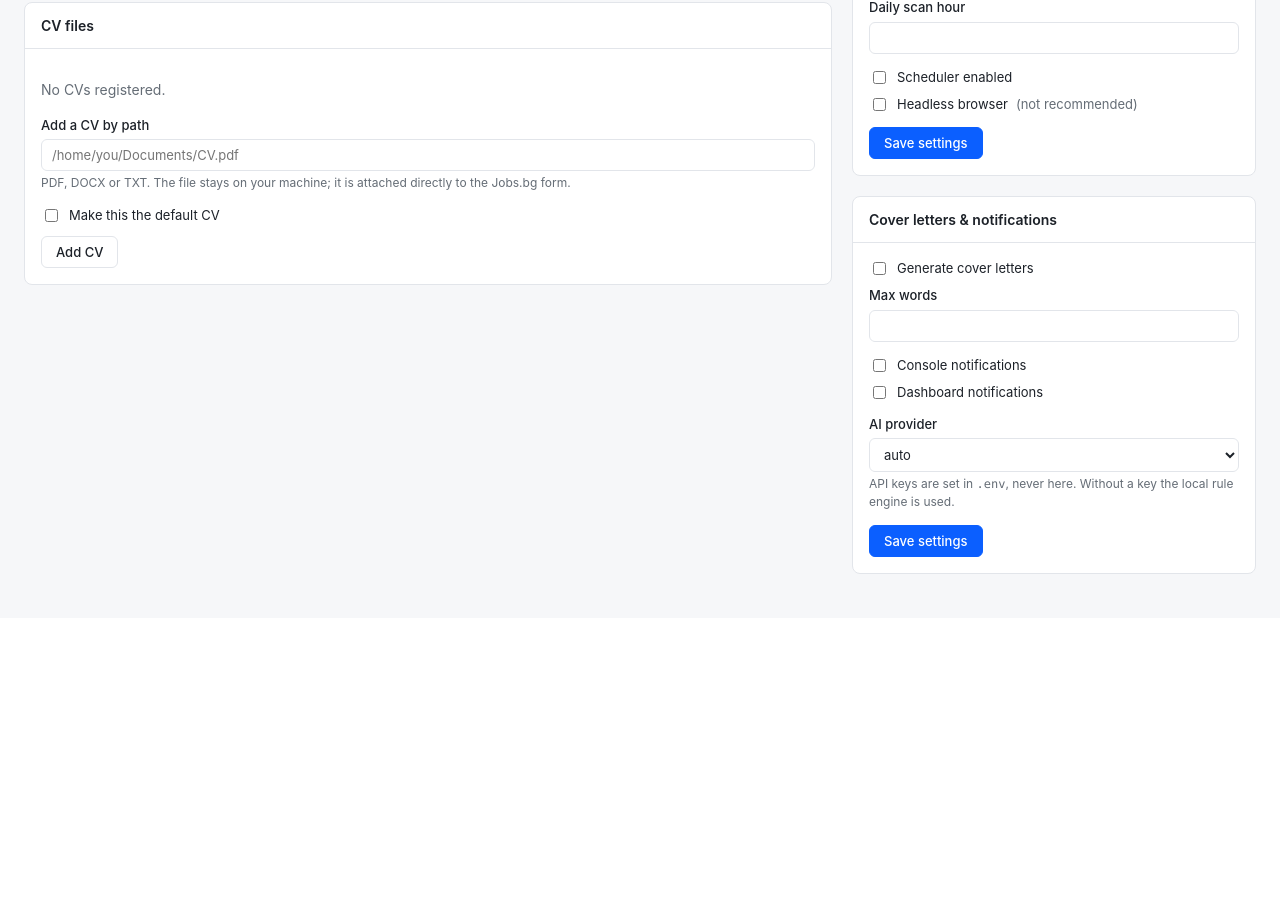
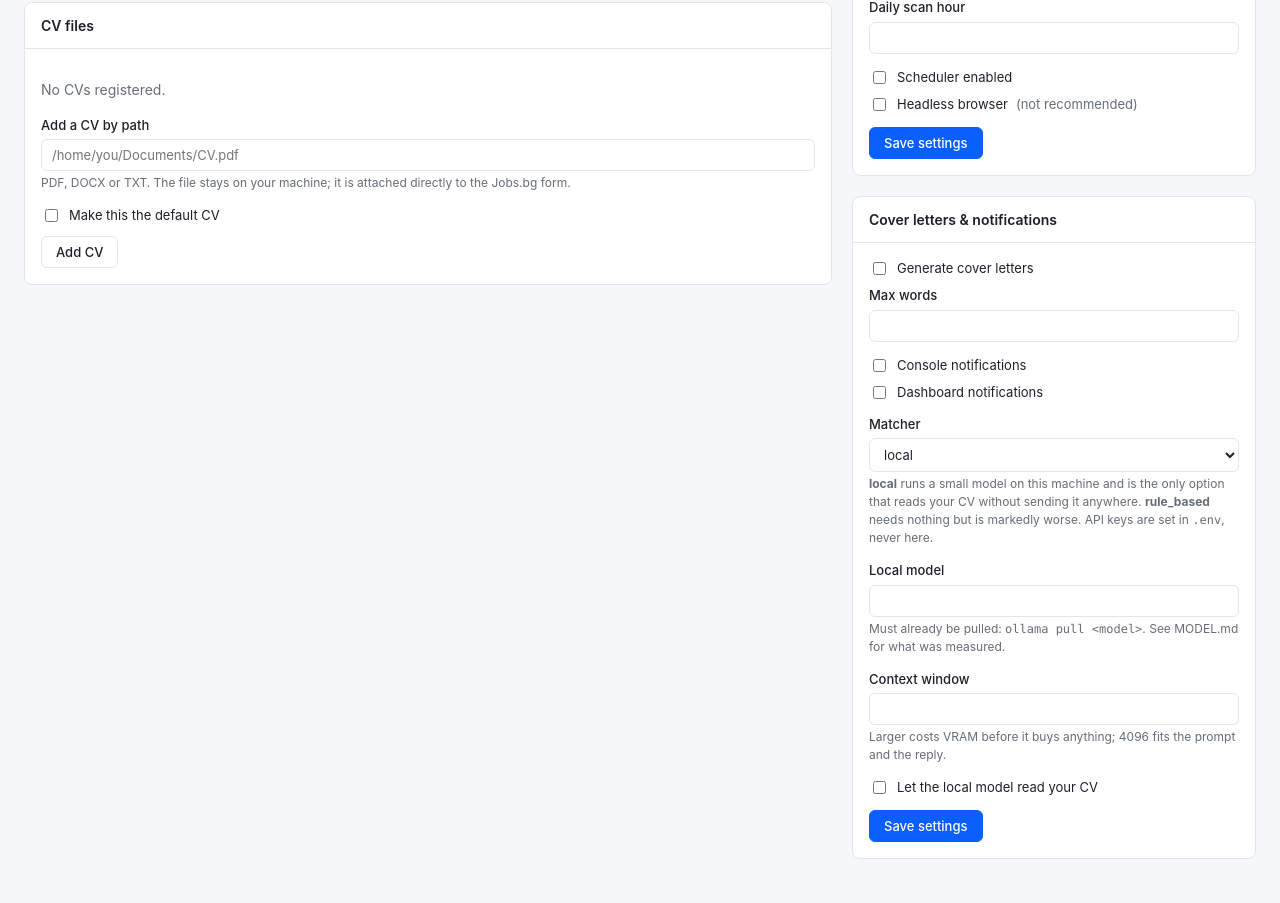
Before and after one commit to kristiyangeorgievpoklitar-prog/jobs-project, a FastAPI app: template src/jobhunter/web/templates/settings.html in a window 1280 px wide. Shown: the part 1208-2111 px from the top of the page. Before the commit the page ends 1782 px from the top, so only its background shows below. Run offline with FastAPI, Linux system fonts and the light colour scheme; the template is opened without the code that fills it, so the values that code supplies are empty; parts of the project's set-up code (start-up, migrations or seed data) failed here and were passed over.

Commit message:
Make the local model configurable from the dashboard
Which model you pulled and how much of it fits on your GPU are the two settings
a user actually needs to change, and both required editing .env.

Co-Authored-By: Claude Opus 5 <noreply@anthropic.com>

```diff
--- a/src/jobhunter/settings_store.py
+++ b/src/jobhunter/settings_store.py
@@ -38,6 +38,12 @@ EDITABLE_KEYS: dict[str, type] = {
     "notify_console": bool,
     "notify_dashboard": bool,
     "ai_provider": str,
+    # The model and its context budget are the two settings a user actually
+    # needs to change: which model they pulled, and how much of it fits on
+    # their GPU. The rest of the local-model config is left to .env.
+    "local_model": str,
+    "local_model_num_ctx": int,
+    "send_cv_text_to_local_model": bool,
 }
 
 
--- a/src/jobhunter/web/templates/settings.html
+++ b/src/jobhunter/web/templates/settings.html
@@ -160,12 +160,30 @@
           <label style="display:flex;align-items:center;gap:8px;font-weight:400;margin-bottom:8px"><input type="checkbox" name="notify_console" {{ 'checked' if settings.notify_console }}> Console notifications</label>
           <label style="display:flex;align-items:center;gap:8px;font-weight:400;margin-bottom:12px"><input type="checkbox" name="notify_dashboard" {{ 'checked' if settings.notify_dashboard }}> Dashboard notifications</label>
           <div class="field">
-            <label>AI provider</label>
+            <label>Matcher</label>
             <select name="ai_provider" style="width:100%">
-              {% for p in ['auto','rule_based','anthropic','openai'] %}<option value="{{ p }}" {{ 'selected' if overrides.get('ai_provider', settings.ai_provider) == p }}>{{ p }}</option>{% endfor %}
+              {% for p in ['local','rule_based','auto','anthropic','openai'] %}<option value="{{ p }}" {{ 'selected' if overrides.get('ai_provider', settings.ai_provider) == p }}>{{ p }}</option>{% endfor %}
             </select>
-            <div class="hint">API keys are set in <span class="mono">.env</span>, never here. Without a key the local rule engine is used.</div>
+            <div class="hint">
+              <strong>local</strong> runs a small model on this machine and is the only option that
+              reads your CV without sending it anywhere. <strong>rule_based</strong> needs nothing
+              but is markedly worse. API keys are set in <span class="mono">.env</span>, never here.
+            </div>
           </div>
+          <div class="field">
+            <label>Local model</label>
+            <input type="text" name="local_model" value="{{ overrides.get('local_model', settings.local_model) }}" style="width:100%">
+            <div class="hint">Must already be pulled: <span class="mono">ollama pull &lt;model&gt;</span>. See MODEL.md for what was measured.</div>
+          </div>
+          <div class="field">
+            <label>Context window</label>
+            <input type="number" min="1024" max="32768" step="1024" name="local_model_num_ctx" value="{{ overrides.get('local_model_num_ctx', settings.local_model_num_ctx) }}" style="width:100%">
+            <div class="hint">Larger costs VRAM before it buys anything; 4096 fits the prompt and the reply.</div>
+          </div>
+          <label style="display:flex;align-items:center;gap:8px;font-weight:400;margin-bottom:12px">
+            <input type="checkbox" name="send_cv_text_to_local_model" {{ 'checked' if settings.send_cv_text_to_local_model }}>
+            Let the local model read your CV
+          </label>
           <button class="btn primary" type="submit">Save settings</button>
         </div>
       </div>
```
